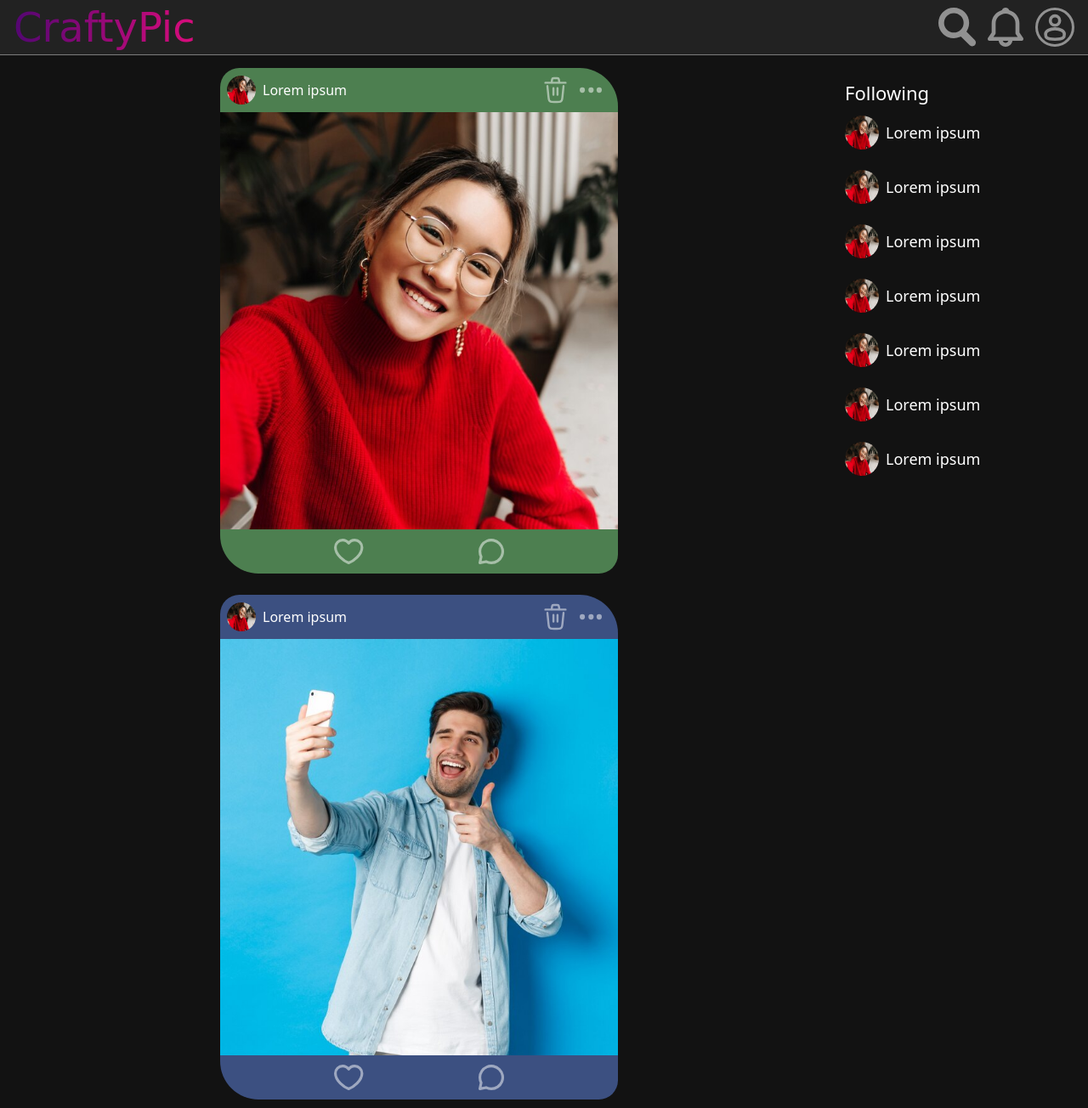
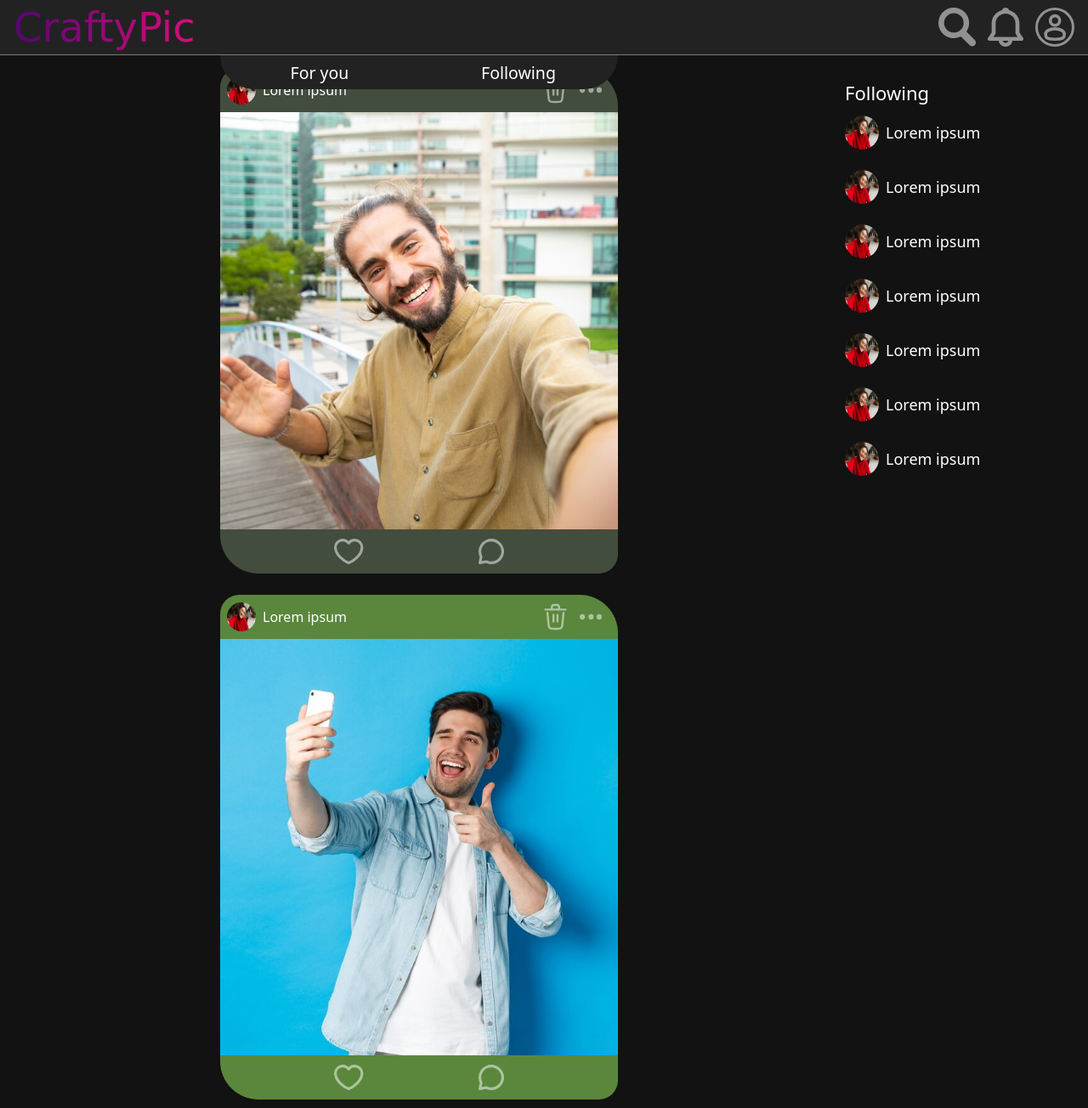
Before and after one commit to il94/42_camagru, a PHP site: page / in a window 1280 px wide. Shown: the whole page at 85% size. Run offline with PHP 8.4, Linux system fonts and the light colour scheme; some web fonts are replaced.

Commit message:
feat: add feed header && adjust z indexs

```diff
--- /dev/null
+++ b/app/templates/desktop/feed_header.php
@@ -0,0 +1,8 @@
+<div id="feed-header">
+	<button id="feed-header-button-foryou" class="feed-header-button">
+		For you
+	</button>
+	<button id="feed-header-button-following" class="feed-header-button">
+		Following
+	</button>
+</div>
--- /dev/null
+++ b/app/templates/desktop/style/feed_header.css
@@ -0,0 +1,47 @@
+#feed-header {
+	display: flex;
+
+	position: fixed;
+	top: 65px;
+	z-index: 1;
+
+	width: 468px;
+	height: 40px;
+	min-height: 40px;
+
+	transition: top 0.5s ease;
+}
+
+.feed-header-button {
+	display: flex;
+	justify-content: center;
+	align-items: center;
+
+	width: 50%;
+
+	white-space: nowrap;
+	overflow: hidden;
+
+	font-size: 19.5px;
+	background-color: var(--button);
+}
+
+.feed-header-button:hover {
+	background-color: #777777;
+	transition: 0.3s ease;
+}
+
+.feed-header-button-click {
+	background-color: #777777;
+}
+
+.feed-header-button-blocked {
+	background-color: #000000;
+}
+
+#feed-header-button-foryou {
+	border-radius: 0 0 0 45px;
+}
+#feed-header-button-following {
+	border-radius: 0 0 45px 0;
+}
--- a/app/templates/desktop/style/header.css
+++ b/app/templates/desktop/style/header.css
@@ -8,6 +8,8 @@
 
 	justify-content: space-between;
 	align-items: center;
+
+	z-index: 999;
 
 	width: 100%;
 	min-height: 64px;
--- a/app/templates/feed.php
+++ b/app/templates/feed.php
@@ -1,6 +1,7 @@
-<div class="feed">
+<div id="feed">
+	<?php require("desktop/feed_header.php"); ?>
 	<?php require("pic.php"); ?>
 	<?php require("pic.php"); ?>
 </div>
 
-<script src="templates/script/pic.js"></script>
+<script src="templates/script/feed.js" type="module"></script>
--- a/app/templates/home.php
+++ b/app/templates/home.php
@@ -23,6 +23,7 @@
 	<link rel="stylesheet" type="text/css" href="templates/mobile/style/navbar.css">
 	<link rel="stylesheet" type="text/css" href="templates/desktop/style/following_list.css">
 	<link rel="stylesheet" type="text/css" href="templates/desktop/style/follow.css">
+	<link rel="stylesheet" type="text/css" href="templates/desktop/style/feed_header.css">
 
 	<title>Crafty Pic</title>
 </head>
--- /dev/null
+++ b/app/templates/script/feed.js
@@ -0,0 +1,21 @@
+import { initPic } from "./pic.js";
+
+const feed = document.getElementById("feed")
+const feedHeader = document.getElementById("feed-header")
+
+let feedLastScrollValue = 0
+feedHeader.style.top = "65px"
+feed.addEventListener('scroll', (event) => {
+
+	if (feedLastScrollValue < feed.scrollTop && feedHeader.style.top === "65px") {
+		feedHeader.style.top = "0px"
+	}
+	else if (feedLastScrollValue > feed.scrollTop && feedHeader.style.top === "0px") {
+		feedHeader.style.top = "65px"
+	}
+
+	feedLastScrollValue = feed.scrollTop
+})
+
+const pics = document.querySelectorAll(".pic")
+pics.forEach((pic) => initPic(pic))
--- a/app/templates/script/pic.js
+++ b/app/templates/script/pic.js
@@ -12,9 +12,7 @@ function getRandomColor() {
     return hexColor;
 }
 
-const pics = document.querySelectorAll(".pic")
-
-for (const pic of pics) {
+export function initPic(pic) {
 
 	// Applique une couleur random a la pic
 	pic.style.backgroundColor = getRandomColor();
@@ -97,5 +95,4 @@ for (const pic of pics) {
 	likeIcon.addEventListener("click", () => {
 		likeIcon.classList.toggle("like")
 	})
-
 }
--- a/app/templates/style/angle_popup.css
+++ b/app/templates/style/angle_popup.css
@@ -11,6 +11,7 @@
 		top: 65px;
 	}
     right: 0;
+	z-index: 999;
 
 	width: 314px;
 	max-width: 100%; /* a voir */
--- a/app/templates/style/feed.css
+++ b/app/templates/style/feed.css
@@ -1,4 +1,4 @@
-.feed {
+#feed {
 	display: flex;
 	flex-direction: column;
 	align-items: center;
--- a/app/templates/style/search_popup.css
+++ b/app/templates/style/search_popup.css
@@ -17,6 +17,7 @@
 		left: 50%;
 		transform: translate(-50%, -50%);
 	}
+	z-index: 999;
 
 	width: 300px;
 	max-width: 100%; /* a voir */
```
